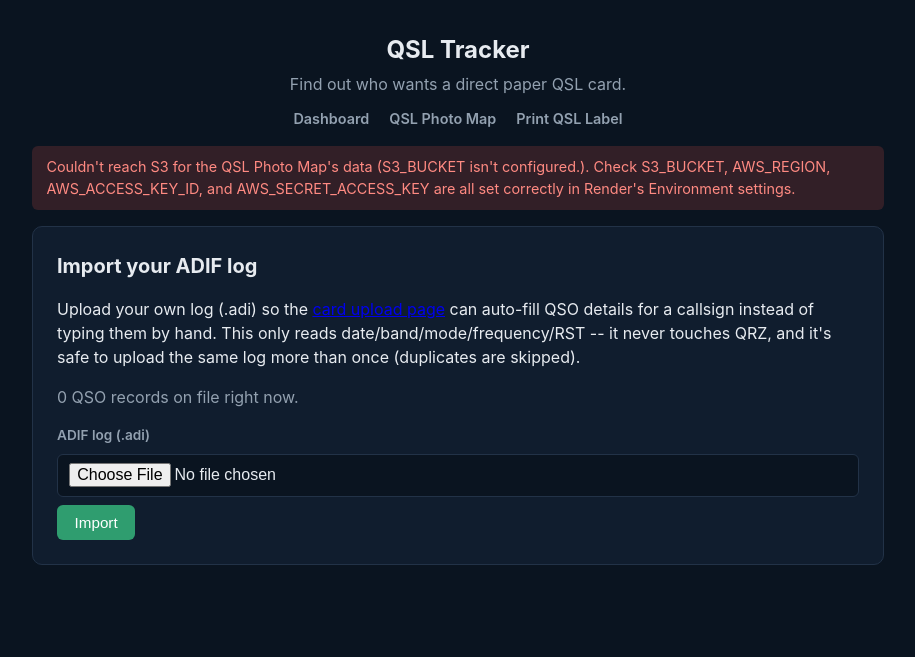
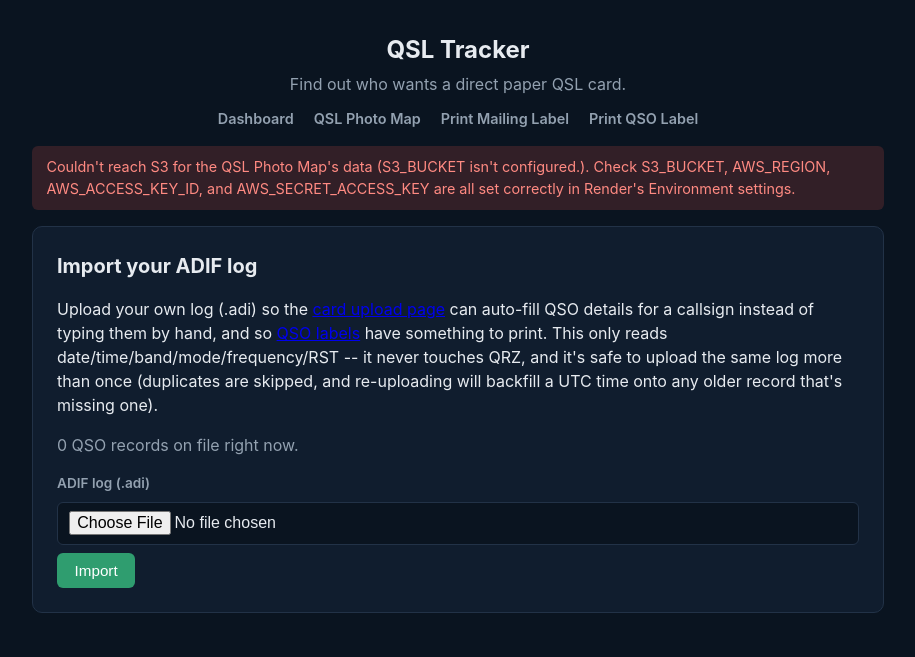
Before and after one commit to Jnubbz/qsl-tracker, a Flask app: page /admin/photomap/import-adif in a window 1280 px wide. Shown: the top 657 px of the page, without its empty margins (182-1097 px from the left). Run offline with Flask 3, Linux system fonts and the light colour scheme; the visitor is signed in with stand-in values (Sample User, id 1); data that the repository does not hold is empty.

Commit message:
Add QSO detail label for the physical card

```diff
--- a/app.py
+++ b/app.py
@@ -501,6 +501,85 @@ def _parse_int(raw: str | None, default: int) -> int:
         return default
 
 
+@app.route("/admin/qso-label")
+@admin_required
+def admin_qso_label():
+    """Print a label of one of Josh's own logged QSOs (callsign,
+    date/time in UTC, band/mode/freq, RST sent/received) -- meant to be
+    stuck onto a blank 2"x4" spot on the physical QSL card instead of
+    hand-written. Pulled entirely from the ADIF-imported `my_qsos` store
+    (see photomap_store.py) -- never QRZ, which only knows a station's
+    own profile, not the specifics of a contact with them.
+
+    A callsign can have several logged QSOs (repeat contacts, different
+    bands/dates), so this is a two-step page: first pick a callsign and
+    see the matches, then pick the specific QSO (`qso_id`) to preview
+    and print."""
+    callsign = request.args.get("callsign", "").strip().upper()
+    qso_id = _parse_int(request.args.get("qso_id"), default=0)
+    position = labels.clamp_position(_parse_int(request.args.get("position"), default=1))
+
+    matches = []
+    qso = None
+    error = None
+
+    if qso_id:
+        try:
+            qso = photomap_store.get_my_qso(qso_id)
+        except S3Error as exc:
+            flash(s3_config_hint(exc), "error")
+            return redirect(url_for("admin_qso_label"))
+        if qso is None:
+            error = "That logged QSO no longer exists."
+        else:
+            callsign = qso["callsign"]
+    elif callsign:
+        try:
+            matches = photomap_store.find_my_qsos(callsign)
+        except S3Error as exc:
+            flash(s3_config_hint(exc), "error")
+            return redirect(url_for("admin_qso_label"))
+        if not matches:
+            error = f"No logged QSO with {callsign} found in your imported ADIF log."
+
+    return render_template(
+        "admin_qso_label.html",
+        callsign=callsign,
+        position=position,
+        label_count=labels.LABEL_COUNT,
+        matches=matches,
+        qso=qso,
+        qso_label_lines=labels.qso_label_lines(qso) if qso else [],
+        error=error,
+    )
+
+
+@app.route("/admin/qso-label/pdf")
+@admin_required
+def admin_qso_label_pdf():
+    qso_id = _parse_int(request.args.get("qso_id"), default=0)
+    position = labels.clamp_position(_parse_int(request.args.get("position"), default=1))
+    if not qso_id:
+        abort(400)
+
+    try:
+        qso = photomap_store.get_my_qso(qso_id)
+    except S3Error as exc:
+        logger.warning("QSO label S3 error: %s", exc)
+        abort(502)
+
+    if qso is None:
+        abort(404)
+
+    pdf_bytes = labels.generate_qso_avery_5163_pdf(qso, position)
+    filename = f"qso-label-{qso['callsign']}-{qso.get('qso_date', '')}.pdf"
+    return Response(
+        pdf_bytes,
+        mimetype="application/pdf",
+        headers={"Content-Disposition": f"attachment; filename={filename}"},
+    )
+
+
 @app.route("/admin/photomap/import-adif", methods=["GET", "POST"])
 @admin_required
 def admin_import_adif():
@@ -522,11 +601,14 @@ def admin_import_adif():
 
         qsos = parse_adif(text)
         try:
-            added = photomap_store.import_my_qsos(qsos)
+            added, backfilled = photomap_store.import_my_qsos(qsos)
         except S3Error as exc:
             flash(s3_config_hint(exc), "error")
             return redirect(url_for("admin_import_adif"))
-        flash(f"Imported {added} new QSO record(s) ({len(qsos)} found in the file).", "success")
+        message = f"Imported {added} new QSO record(s) ({len(qsos)} found in the file)."
+        if backfilled:
+            message += f" Backfilled a UTC time onto {backfilled} already-imported record(s)."
+        flash(message, "success")
         return redirect(url_for("admin_import_adif"))
 
     try:
--- a/photomap_store.py
+++ b/photomap_store.py
@@ -245,18 +245,23 @@ def delete_photo_card(card_id: int) -> dict | None:
 # Josh's own logged QSOs (for auto-fill), imported from ADIF
 # ---------------------------------------------------------------------
 
-def import_my_qsos(qsos: list) -> int:
+def import_my_qsos(qsos: list) -> tuple[int, int]:
     """Bulk-add parsed ADIF QSOs (adif.AdifQso), skipping ones with no
     callsign. De-duplicates against (callsign, qso_date, band, mode,
     freq) so re-uploading the same or an overlapping log is safe and
-    won't create duplicates. Returns how many new entries were added."""
+    won't create duplicates. Also backfills `time_on` onto an already-
+    imported record that's missing it (older imports, from before the
+    QSO-label feature needed a UTC time, never captured it) -- so
+    re-uploading the same log after that change picks up time without
+    creating a duplicate entry. Returns (added, backfilled) counts."""
     data = _load()
-    existing_keys = {
-        (q["callsign"], q.get("qso_date"), q.get("band"), q.get("mode"), q.get("freq"))
+    existing = {
+        (q["callsign"], q.get("qso_date"), q.get("band"), q.get("mode"), q.get("freq")): q
         for q in data["my_qsos"]
     }
 
     added = 0
+    backfilled = 0
     for qso in qsos:
         callsign = qso.callsign
         if not callsign:
@@ -269,28 +274,36 @@ def import_my_qsos(qsos: list) -> int:
             f.get("mode", "").upper(),
             f.get("freq", ""),
         )
-        if key in existing_keys:
+        time_on = f.get("time_on", "")
+
+        existing_row = existing.get(key)
+        if existing_row is not None:
+            if time_on and not existing_row.get("time_on"):
+                existing_row["time_on"] = time_on
+                backfilled += 1
             continue
-        existing_keys.add(key)
 
         qso_id = data["next_my_qso_id"]
         data["next_my_qso_id"] = qso_id + 1
-        data["my_qsos"].append({
+        new_row = {
             "id": qso_id,
             "callsign": callsign,
             "qso_date": f.get("qso_date", ""),
+            "time_on": time_on,
             "band": f.get("band", "").upper(),
             "mode": f.get("mode", "").upper(),
             "freq": f.get("freq", ""),
             "rst_sent": f.get("rst_sent", ""),
             "rst_rcvd": f.get("rst_rcvd", ""),
             "created_at": time.time(),
-        })
+        }
+        data["my_qsos"].append(new_row)
+        existing[key] = new_row
         added += 1
 
-    if added:
+    if added or backfilled:
         _save(data)
-    return added
+    return added, backfilled
 
 
 def find_my_qsos(callsign: str) -> list[dict]:
@@ -301,6 +314,16 @@ def find_my_qsos(callsign: str) -> list[dict]:
     return rows
 
 
+def get_my_qso(qso_id: int) -> dict | None:
+    """One logged QSO by id -- used by the QSO-label page once a
+    specific contact has been picked from find_my_qsos()'s list."""
+    data = _load()
+    for q in data["my_qsos"]:
+        if q["id"] == qso_id:
+            return q
+    return None
+
+
 def count_my_qsos() -> int:
     data = _load()
     return len(data["my_qsos"])
--- a/templates/admin_import_adif.html
+++ b/templates/admin_import_adif.html
@@ -6,9 +6,12 @@
     <p>
       Upload your own log (.adi) so the
       <a href="{{ url_for('admin_photomap_upload') }}">card upload page</a>
-      can auto-fill QSO details for a callsign instead of typing them by hand.
-      This only reads date/band/mode/frequency/RST -- it never touches QRZ, and
-      it's safe to upload the same log more than once (duplicates are skipped).
+      can auto-fill QSO details for a callsign instead of typing them by hand,
+      and so <a href="{{ url_for('admin_qso_label') }}">QSO labels</a> have
+      something to print. This only reads date/time/band/mode/frequency/RST --
+      it never touches QRZ, and it's safe to upload the same log more than once
+      (duplicates are skipped, and re-uploading will backfill a UTC time onto
+      any older record that's missing one).
     </p>
     <p class="muted">{{ qso_count }} QSO record{{ 's' if qso_count != 1 else '' }} on file right now.</p>
     <form method="post" action="{{ url_for('admin_import_adif') }}" enctype="multipart/form-data">
--- a/templates/admin_label.html
+++ b/templates/admin_label.html
@@ -1,5 +1,5 @@
 {% extends "base.html" %}
-{% block title %}Print QSL Label{% endblock %}
+{% block title %}Print Mailing Label{% endblock %}
 {% block content %}
   <section class="card">
     <div class="dashboard-top">
@@ -13,7 +13,9 @@
       file for a direct card, get a print-ready PDF sized for one cell of an
       Avery 5163 / 8163 / 18163 sheet (2"&times;4", 10 per page, 2 columns
       &times; 5 rows). Only the position you pick gets filled in, so you can
-      keep using a partially-used sheet.
+      keep using a partially-used sheet. Looking for QSO details (band,
+      mode, RST) to stick on the card itself instead?
+      <a href="{{ url_for('admin_qso_label') }}">Print a QSO label</a>.
     </p>
 
     <form method="get" action="{{ url_for('admin_label') }}" id="label-form">
--- a/templates/base.html
+++ b/templates/base.html
@@ -15,7 +15,8 @@
       <a href="{{ url_for('index') }}">Dashboard</a>
       <a href="{{ url_for('photomap') }}">QSL Photo Map</a>
       {% if session.get('is_admin') %}
-        <a href="{{ url_for('admin_label') }}">Print QSL Label</a>
+        <a href="{{ url_for('admin_label') }}">Print Mailing Label</a>
+        <a href="{{ url_for('admin_qso_label') }}">Print QSO Label</a>
       {% endif %}
     </nav>
   </header>
```
Also changed, not shown: labels.py (+91 -10 lines), templates/admin_qso_label.html (added, +90 -0 lines).
